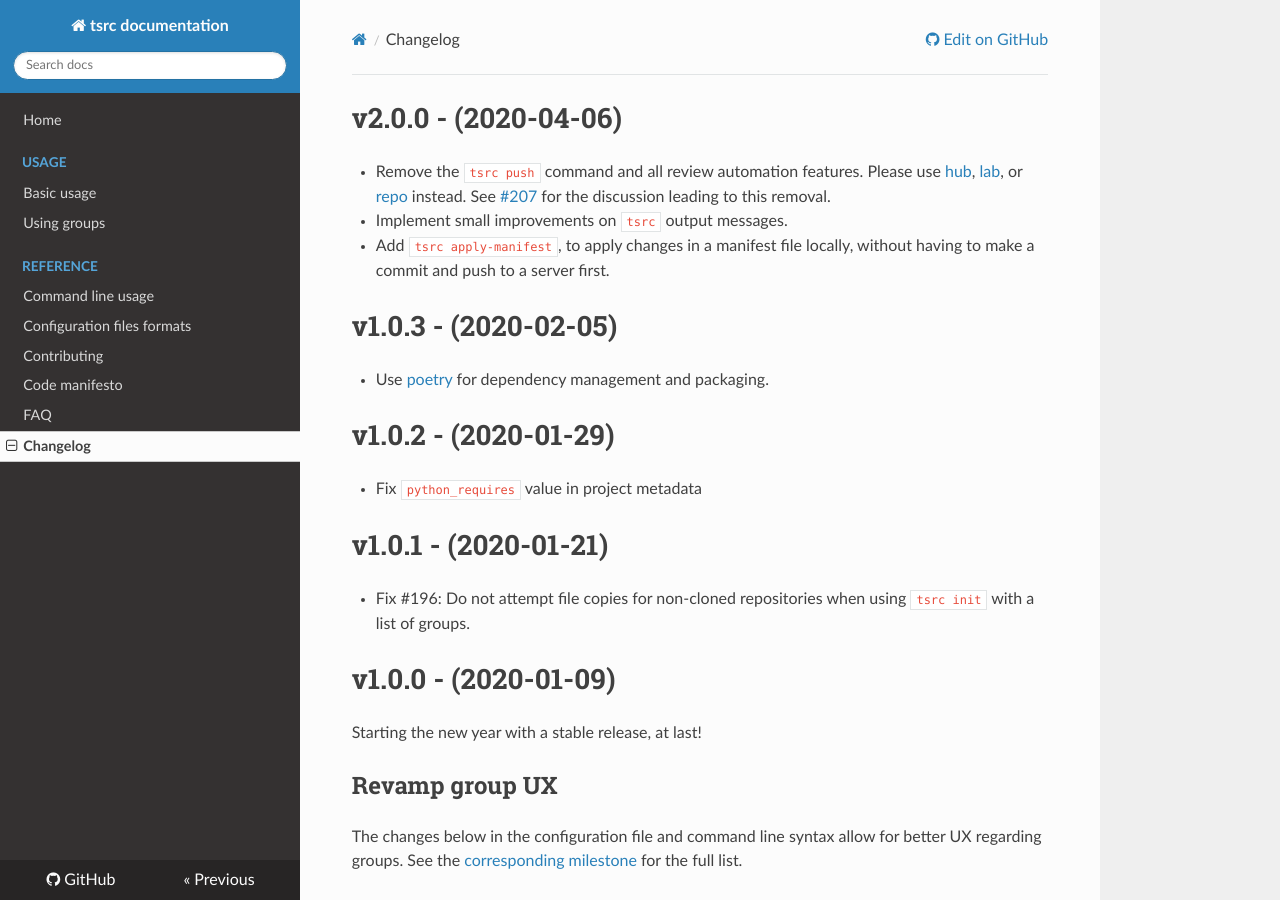
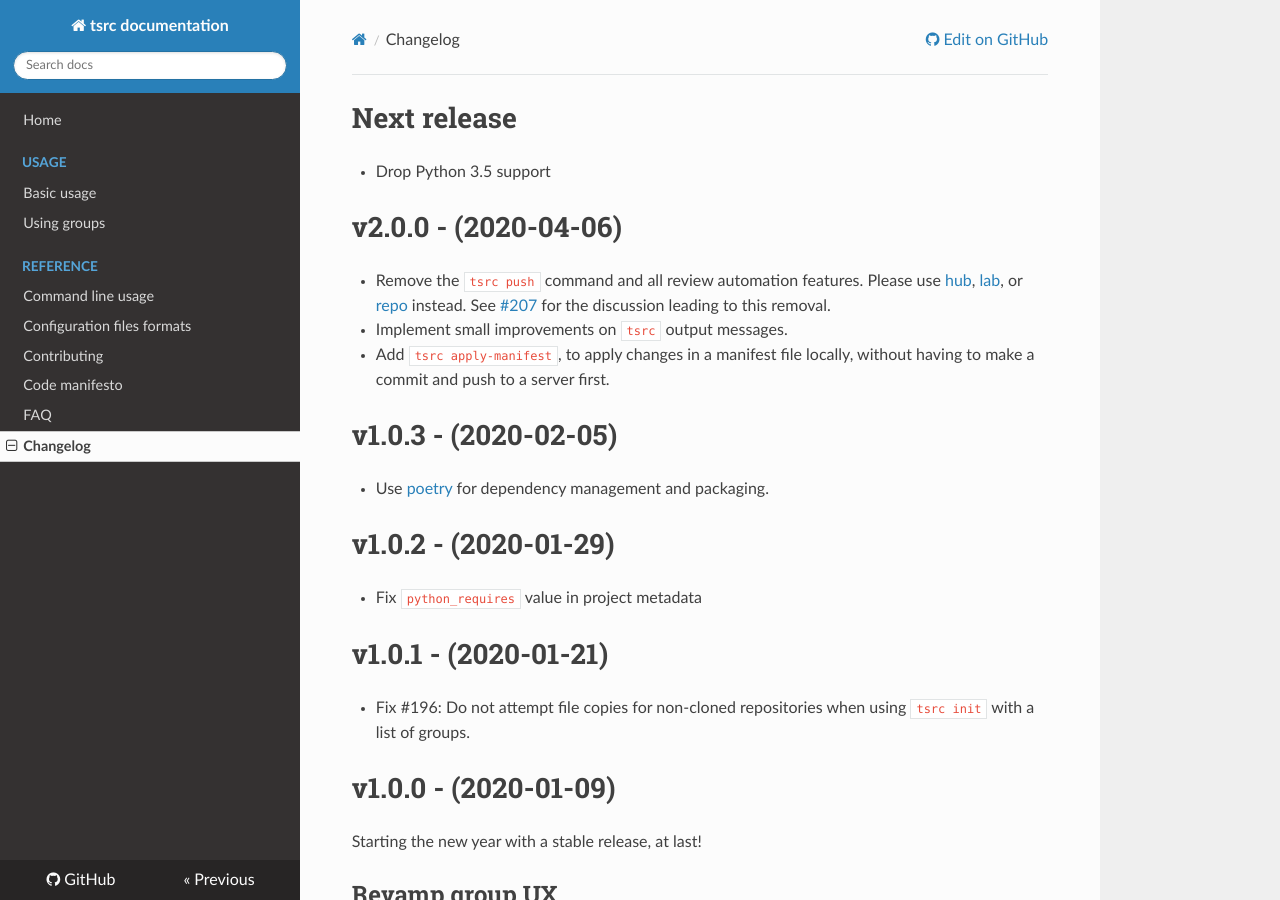
Before and after one commit to your-tools/tsrc, an MkDocs documentation site: the page built from docs/changelog.md, in a window 1280 px wide and 900 px high. Built offline with MkDocs 1.6.1, drawn with Linux system fonts in a browser that asks for light colours; nearby versions of some CDN libraries.

Commit message:
Drop Python 3.5 support

```diff
--- a/docs/changelog.md
+++ b/docs/changelog.md
@@ -1,3 +1,7 @@
+# Next release
+
+* Drop Python 3.5 support
+
 # v2.0.0 - (2020-04-06)
 
 * Remove the `tsrc push` command and all review automation features. Please
--- a/pyproject.toml
+++ b/pyproject.toml
@@ -10,7 +10,7 @@ documentation = "https://tankerhq.github.io/tsrc"
 
 [tool.poetry.dependencies]
 # Note: keep this in sync with .github/workflows/tests.yml
-python = "^3.5"
+python = "^3.6"
 
 attrs = "^19.3.0"
 cli-ui = "^0.10.3"
```
Also changed, not shown: 2 other files.
